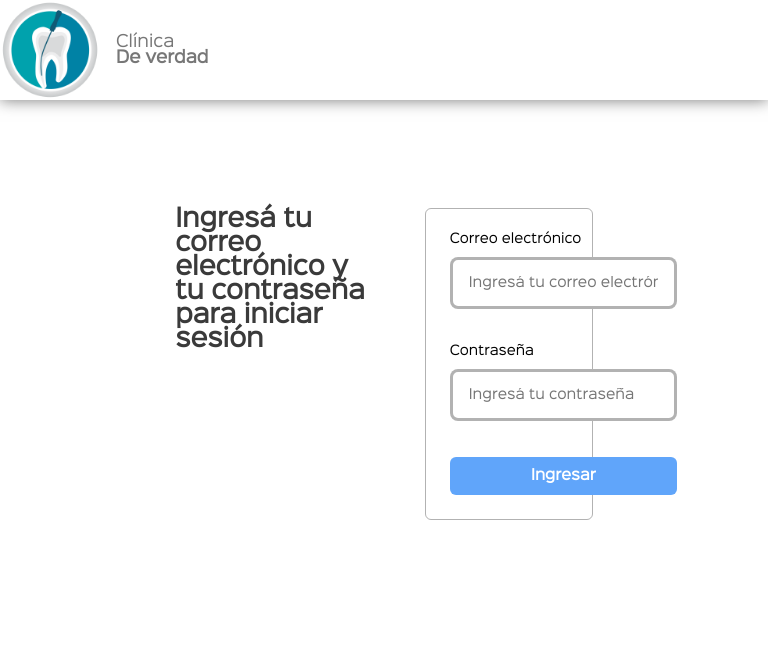
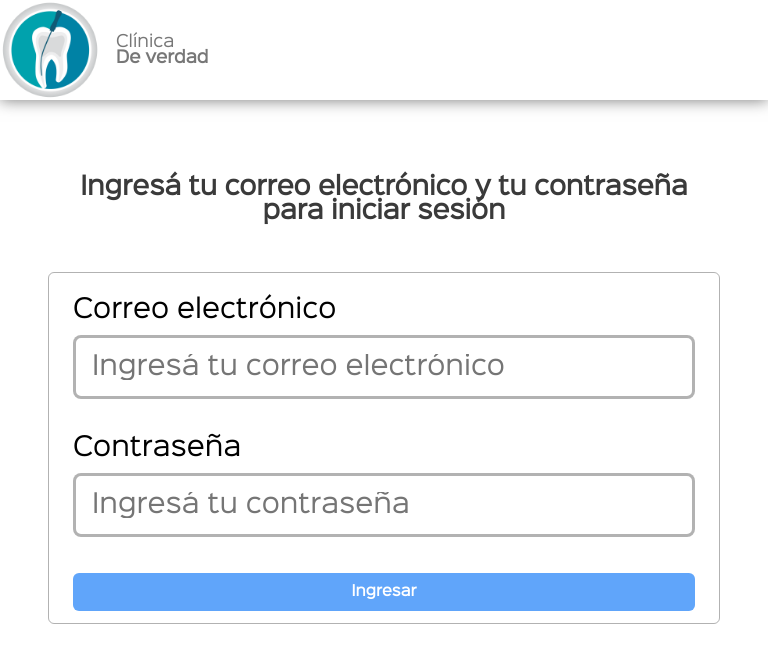
Before and after one commit to alanpisani/turnero-front, a React (Vite) app: page /conectate in a window 768 px wide. Shown: the top 662 px of the page. Built offline with nearby package versions, Linux system fonts and the light colour scheme; no server answers.

Commit message:
login basicamente terminado

```diff
--- a/src/pages/Login/Login.css
+++ b/src/pages/Login/Login.css
@@ -1,53 +1,116 @@
-.login-section{
+.login-section {
     display: flex;
     justify-content: center;
-    gap:3rem;
+    gap: 3rem;
     padding: 3rem;
     margin-top: 10rem;
 }
 
-.login-title{
+.login-title {
     font-size: 1.5rem;
     text-align: start;
     width: 30%;
 }
 
-.login-form{
+.login-form {
     border: 1px solid rgba(0, 0, 0, 0.3);
     border-radius: 6px;
     display: flex;
-    flex-flow: wrap column;
-    gap:1.5rem;
+    flex-flow: column;
+    gap: 1.5rem;
     padding: 1.5rem;
     width: 25%;
 }
 
-.login-form-input-container{
+.login-form-input-container {
     display: flex;
     flex-direction: column;
     gap: .75rem;
 }
 
-.login-form-input-container label{
+.login-form-input-container label {
     font-size: .8rem;
 }
 
-.login-form-input-container input{
+.login-form-input-container input {
     padding: 1rem;
     border-radius: .5rem;
     border: 3px solid rgba(0, 0, 0, 0.3);
     outline: none;
 }
 
-.login-form-input-container input:focus{
+.login-form-input-container input:focus {
     border: 3px solid var(--principal-color);
 }
 
-.login-form-input-container input:hover:not(:focus){
+.login-form-input-container input:hover:not(:focus) {
     border-color: var(--default-color)
 }
 
-.error-input{
+.error-input {
     color: red;
     font-size: 0.75rem;
 }
+
+@media (max-width: 640px) {
+    .login-section {
+        flex-direction: column;
+        align-items: center;
+        justify-content: center;
+        height: 100vh;
+        padding: 1rem;
+        margin-top: 0;
+    }
+
+    .login-title {
+        display: none;
+    }
+
+    .login-form {
+        flex-flow: column;
+        gap: 1.5rem;
+        padding: 1.5rem;
+        width: 100%;
+        height: 450px;
+    }
+}
+
+@media (min-width: 641px) and (max-width: 1024px) {
+    .login-section {
+        flex-direction: column;
+        align-items: center;
+        height: 100vh;
+        margin-top: 0;
+    }
+
+    .login-title {
+        font-size: 1.5rem;
+        text-align: center;
+        width: auto;
+    }
+
+    .login-form {
+        gap: 1.5rem;
+        padding: 1.5rem;
+        width: 100%;
+        height: 50%;
+        justify-content: space-around;
+    }
+
+    .login-form-input-container label,
+    .login-form-input-container input,
+    .error-input {
+        font-size: 1.6rem;
+    }
+
+}
+
+@media (min-width: 1025px) and (max-width: 1366px) {
+    .login-title {
+        text-align: center;
+    }
+
+    .login-form {
+        width: 40%;
+    }
+}
```
